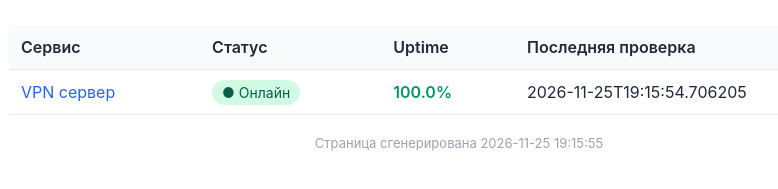
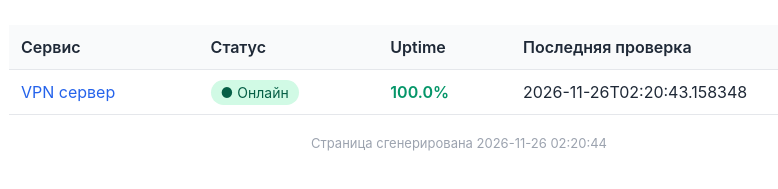
Before and after one commit to olegseyyy/healthchecker, a plain HTML site: page docs/index.html in a window 1280 px wide. Shown: the part 155-344 px from the top of the page, 181-959 px from the left. Drawn offline with Linux system fonts and the light colour scheme.

Commit message:
Update state, history and status page [skip ci]

```diff
--- a/docs/index.html
+++ b/docs/index.html
@@ -63,12 +63,12 @@
             <td><a href="https://ru.willitrun.ru" target="_blank">VPN сервер</a></td>
             <td><span class="badge ok">● Онлайн</span></td>
             <td class="uptime-good">100.0%</td>
-            <td>2026-11-25T19:15:54.706205</td>
+            <td>2026-11-26T02:20:43.158348</td>
         </tr>
 
             </tbody>
         </table>
-        <p class="footer">Страница сгенерирована 2026-11-25 19:15:55</p>
+        <p class="footer">Страница сгенерирована 2026-11-26 02:20:44</p>
     </div>
 </body>
 </html>
```
Also changed, not shown: 1 other file.
